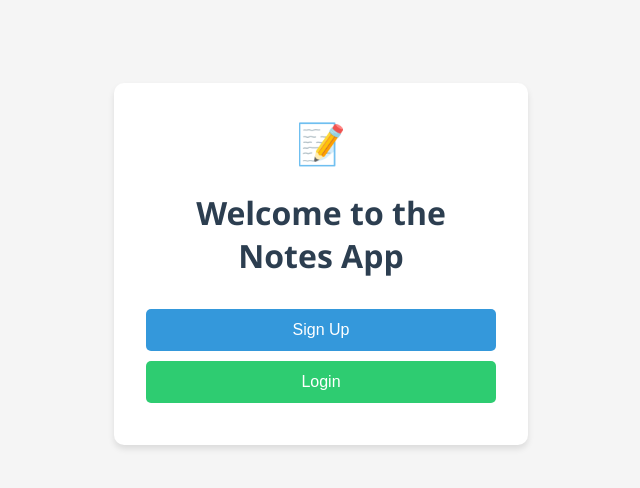
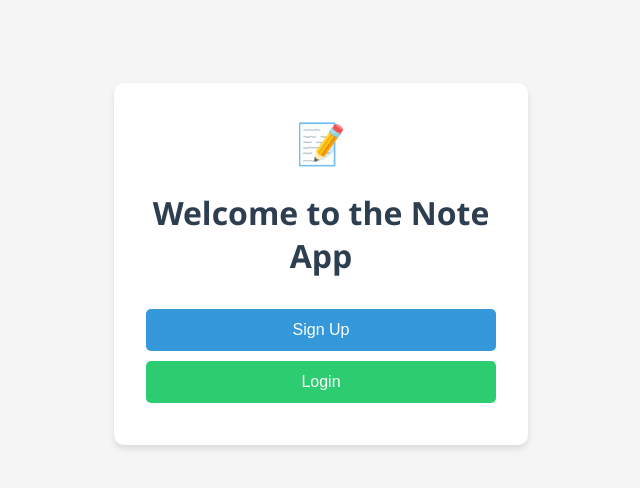
Before and after one commit to uadeel421/NoteKeeper-App, a Flask app: page / in a window 1280 px wide. Shown: the part 136-624 px from the top of the page, without its empty margins (319-959 px from the left). Run offline with Flask 3, Linux system fonts and the light colour scheme.

Commit message:
Major Change

```diff
--- a/frontend/templates/index.html
+++ b/frontend/templates/index.html
@@ -62,7 +62,7 @@
 <body>
     <div class="container">
         <div class="logo">📝</div>
-        <h1>Welcome to the Notes App</h1>
+        <h1>Welcome to the Note App</h1>
         <button class="btn btn-primary" onclick="window.location.href='/signup'">Sign Up</button>
         <button class="btn btn-secondary" onclick="window.location.href='/login'">Login</button>
     </div>
```
